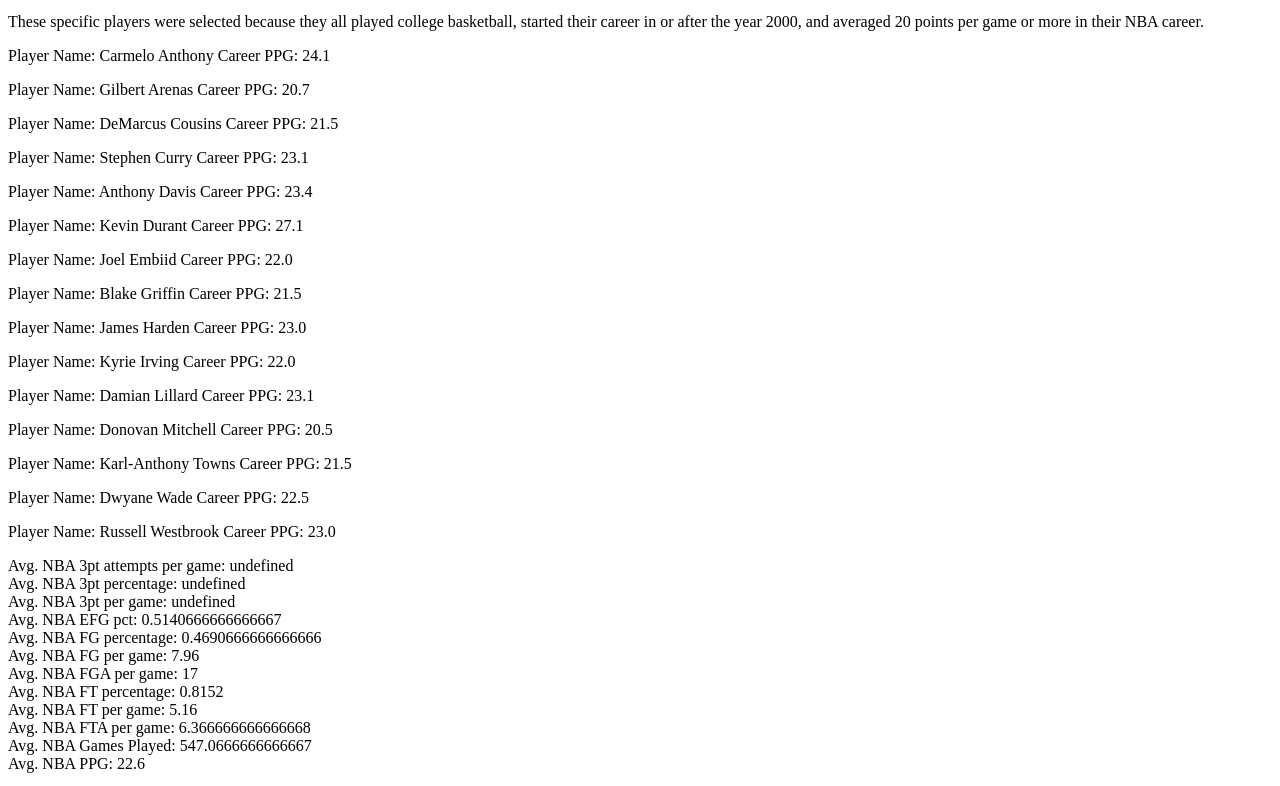
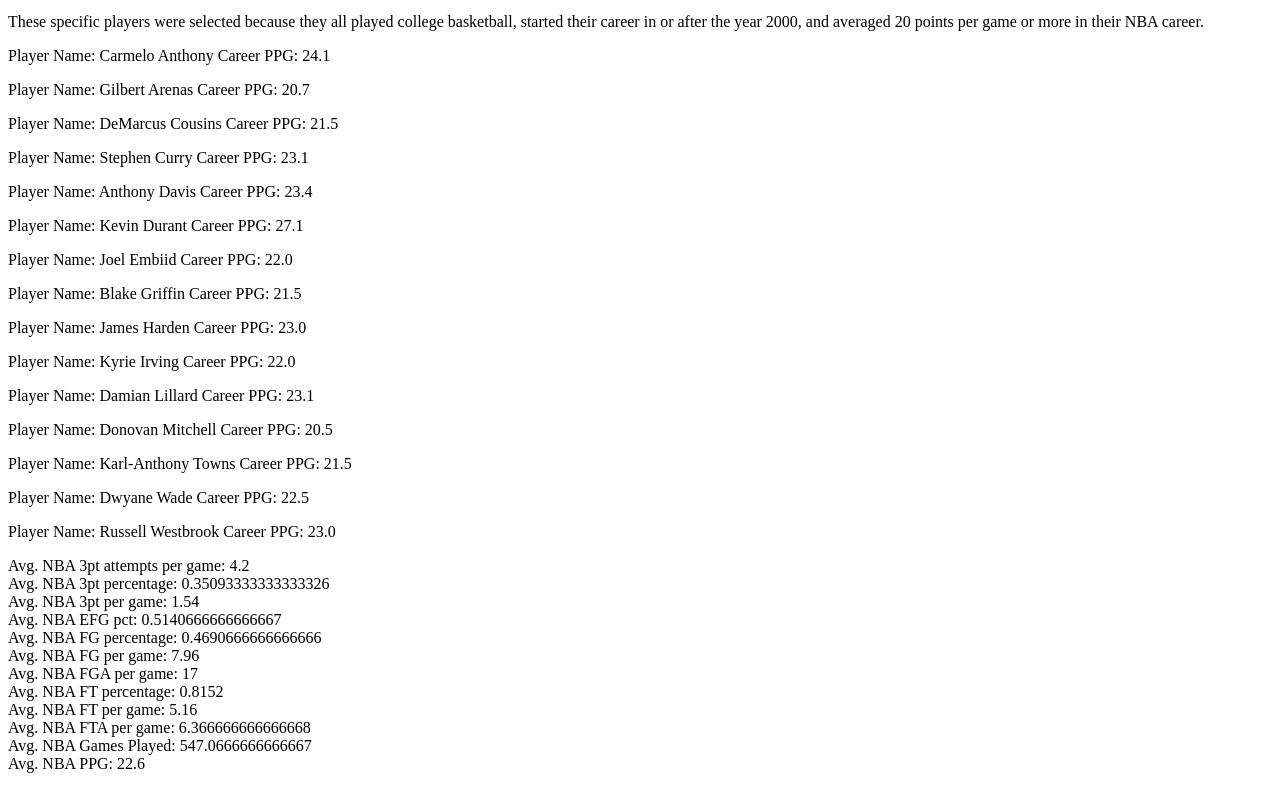
Before and after one commit to Jamrhein12/Jamrhein12.github.io, a plain HTML site: page index.html in a window 1280 px wide. Shown: the part 105-891 px from the top of the page. Drawn offline with nearby package versions, Linux system fonts and the light colour scheme.

Commit message:
day 2 test 1

```diff
--- a/index.html
+++ b/index.html
@@ -36,11 +36,11 @@
 
     // Setting percentage data to numbers and getting averages
 
-    const avg_nba_3ptapg = d3.mean(filteredData, d => +d['NBA_3ptapg']);
+    const avg_nba_3ptapg = d3.mean(filteredData, d => +d['NBA__3ptapg']);
     console.log(avg_nba_3ptapg);
-    const avg_nba_3ptpct = d3.mean(filteredData, d => +d['NBA_3ptpct']);
+    const avg_nba_3ptpct = d3.mean(filteredData, d => +d['NBA__3ptpct']);
     console.log(avg_nba_3ptpct);
-    const avg_nba_3ptpg = d3.mean(filteredData, d => +d['NBA_3ptpg']);
+    const avg_nba_3ptpg = d3.mean(filteredData, d => +d['NBA__3ptpg']);
     console.log(avg_nba_3ptpg);
     const avg_nba_efgpct = d3.mean(filteredData, d => +d['NBA_efgpct']);
     console.log(avg_nba_efgpct);
@@ -70,9 +70,6 @@
         .html(function(d, i) { console.log("Index:", i, "Value:", d.name); return 'Player Name: ' + d.name + ' Career PPG: ' + d.NBA_ppg; });
 
     d3.select('#averages')
-        .selectAll('p')
-        .data(filteredData)
-        .enter()
         .append('p')
         .html('Avg. NBA 3pt attempts per game: ' + avg_nba_3ptapg +
               '<br>Avg. NBA 3pt percentage: ' + avg_nba_3ptpct +
```
